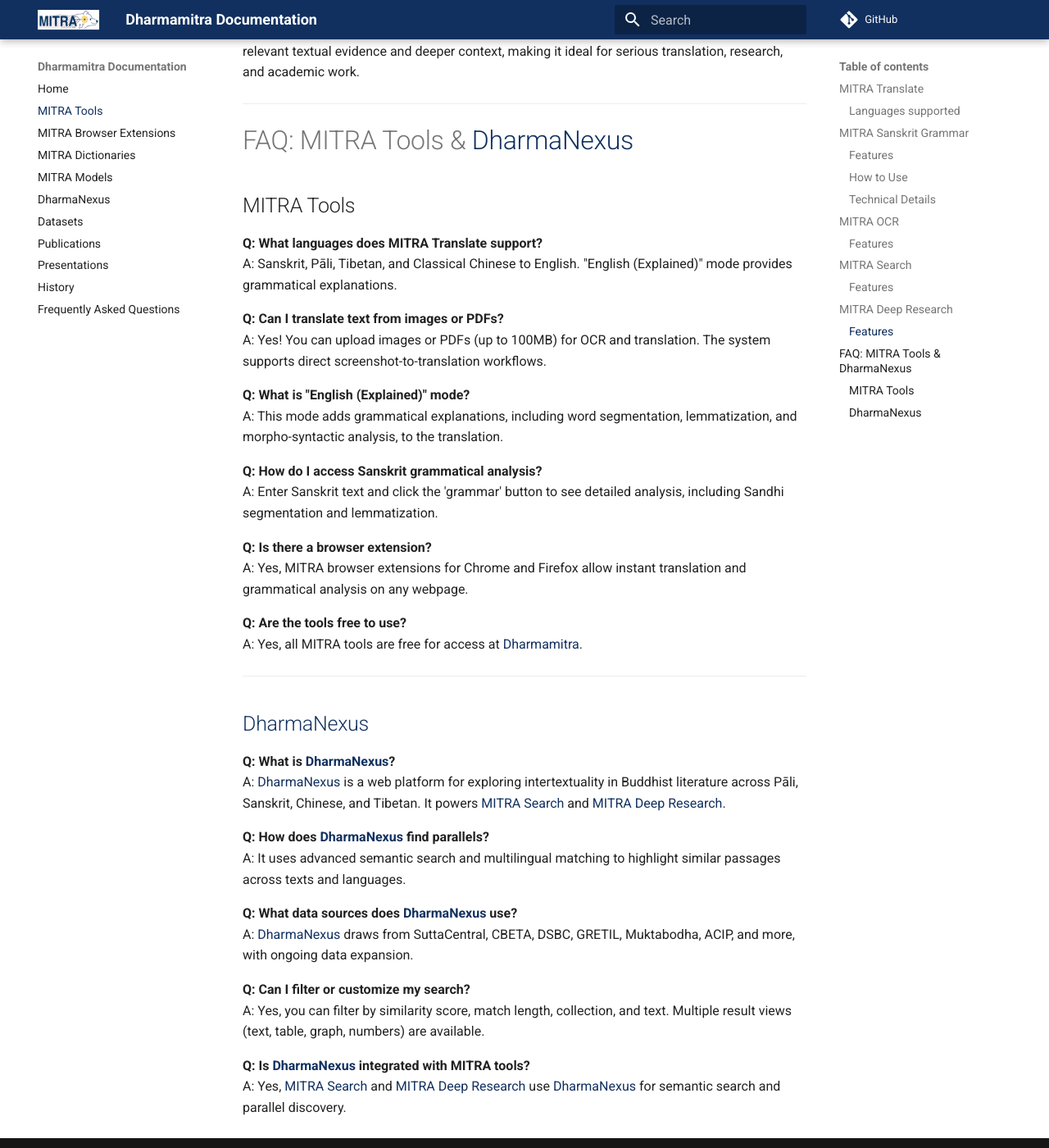
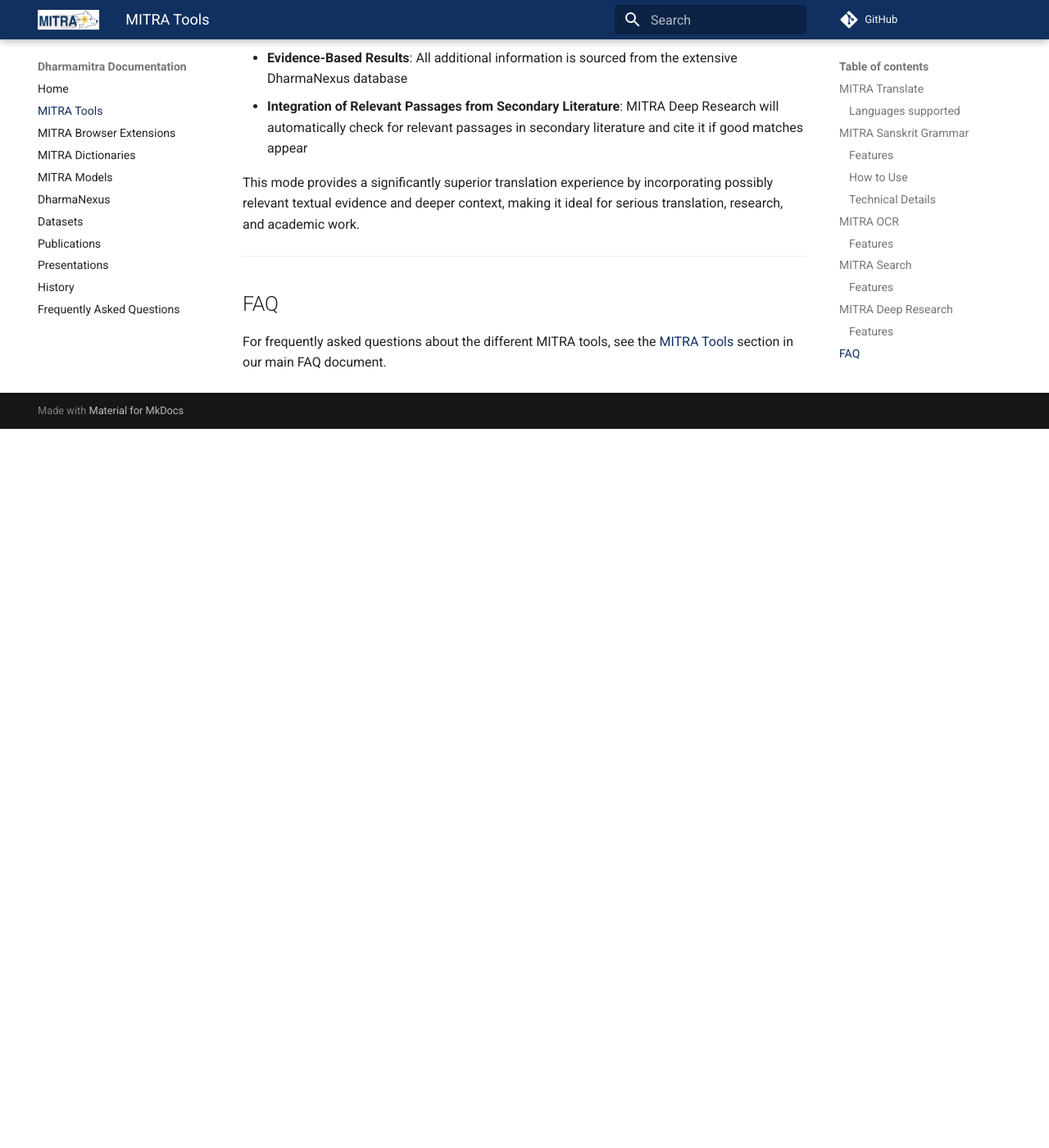
Before and after one commit to dharmamitra/dharmamitra-guides, an MkDocs documentation site: the page built from docs/mitra_tools.md, in a window 1280 px wide and 1400 px high, scrolled down 3308 px. Shown: the whole window at 82% size. Built offline with MkDocs 1.6.1 and Material for MkDocs 9.7.7, drawn with Linux system fonts in a browser that asks for light colours; comment, search, counter and statistics services are not loaded; after the commit the page ends 3831 px from its top, so only the background shows below that; some of the changed text lies outside the part shown.

Commit message:
dm update

```diff
--- a/docs/mitra_tools.md
+++ b/docs/mitra_tools.md
@@ -2,13 +2,15 @@
 
 > *Neural machine translation models fine‑tuned for Buddhist domain texts available live at [Dharmamitra](https://dharmamitra.org).*
 
-We offer free-for-access machine translation capabilities live at [Dharmamitra](https://dharmanexus.org).
+We offer free-for-access machine translation capabilities live at [Dharmamitra](https://dharmanexus.org). Currently, our main model uses a combination of in-context-learning and the Gemini API.
 
 ### Languages supported
 - Sanskrit → English
 - Pāli → English
 - Tibetan → English
 - Classical Chinese → English
+
+We primarily focus on English as the target language, but support for other languages is growing. Notably, Korean is also well-supported due to a large user base.
 
 We support translate-from-image, just upload your image to the translator!
 
@@ -87,43 +89,6 @@
 
 ---
 
-# FAQ: MITRA Tools & [DharmaNexus](https://dharmamitra.github.io/dharmamitra-guides/dharmanexus/)
+## FAQ
 
-## MITRA Tools
-
-**Q: What languages does MITRA Translate support?**
-A: Sanskrit, Pāli, Tibetan, and Classical Chinese to English. "English (Explained)" mode provides grammatical explanations.
-
-**Q: Can I translate text from images or PDFs?**
-A: Yes! You can upload images or PDFs (up to 100MB) for OCR and translation. The system supports direct screenshot-to-translation workflows.
-
-**Q: What is "English (Explained)" mode?**
-A: This mode adds grammatical explanations, including word segmentation, lemmatization, and morpho-syntactic analysis, to the translation.
-
-**Q: How do I access Sanskrit grammatical analysis?**
-A: Enter Sanskrit text and click the 'grammar' button to see detailed analysis, including Sandhi segmentation and lemmatization.
-
-**Q: Is there a browser extension?**
-A: Yes, MITRA browser extensions for Chrome and Firefox allow instant translation and grammatical analysis on any webpage.
-
-**Q: Are the tools free to use?**
-A: Yes, all MITRA tools are free for access at [Dharmamitra](https://dharmamitra.org).
-
----
-
-## [DharmaNexus](https://dharmamitra.github.io/dharmamitra-guides/dharmanexus/)
-
-**Q: What is [DharmaNexus](https://dharmamitra.github.io/dharmamitra-guides/dharmanexus/)?**
-A: [DharmaNexus](https://dharmamitra.github.io/dharmamitra-guides/dharmanexus/) is a web platform for exploring intertextuality in Buddhist literature across Pāli, Sanskrit, Chinese, and Tibetan. It powers [MITRA Search](https://dharmamitra.github.io/dharmamitra-guides/mitra_tools/#mitra-search) and [MITRA Deep Research](https://dharmamitra.github.io/dharmamitra-guides/mitra_tools/#mitra-deep-research).
-
-**Q: How does [DharmaNexus](https://dharmamitra.github.io/dharmamitra-guides/dharmanexus/) find parallels?**
-A: It uses advanced semantic search and multilingual matching to highlight similar passages across texts and languages.
-
-**Q: What data sources does [DharmaNexus](https://dharmamitra.github.io/dharmamitra-guides/dharmanexus/) use?**
-A: [DharmaNexus](https://dharmamitra.github.io/dharmamitra-guides/dharmanexus/) draws from SuttaCentral, CBETA, DSBC, GRETIL, Muktabodha, ACIP, and more, with ongoing data expansion.
-
-**Q: Can I filter or customize my search?**
-A: Yes, you can filter by similarity score, match length, collection, and text. Multiple result views (text, table, graph, numbers) are available.
-
-**Q: Is [DharmaNexus](https://dharmamitra.github.io/dharmamitra-guides/dharmanexus/) integrated with MITRA tools?**
-A: Yes, [MITRA Search](https://dharmamitra.github.io/dharmamitra-guides/mitra_tools/#mitra-search) and [MITRA Deep Research](https://dharmamitra.github.io/dharmamitra-guides/mitra_tools/#mitra-deep-research) use [DharmaNexus](https://dharmamitra.github.io/dharmamitra-guides/dharmanexus/) for semantic search and parallel discovery.
+For frequently asked questions about the different MITRA tools, see the [MITRA Tools](https://dharmamitra.github.io/dharmamitra-guides/faq/#mitra-tools) section in our main FAQ document.
```
Also changed, not shown: other parts of docs/mitra_tools.md (+1 -1 lines), docs/dharmanexus.md (+6 -0 lines).
